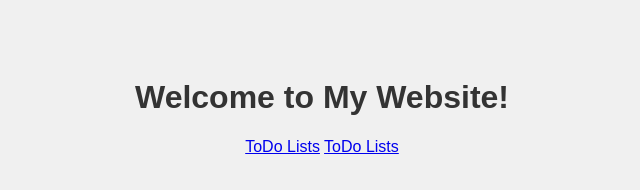
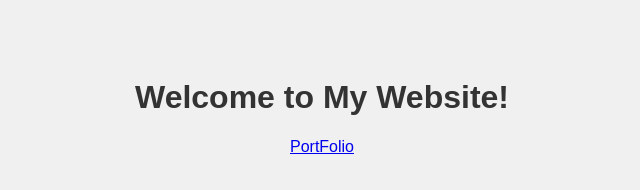
Before and after one commit to Ushadevi202/ushadevi202, a plain HTML site: page index.html in a window 1280 px wide. Shown: the whole page, without its empty margins (318-958 px from the left). Drawn offline with Linux system fonts and the light colour scheme.

Commit message:
Update index.html

```diff
--- a/index.html
+++ b/index.html
@@ -22,7 +22,7 @@
 </head>
 <body>
     <h1>Welcome to My Website!</h1>
-     <a href="https://github.com/Ushadevi202/ushadevi202/Ex1/port.html">ToDo Lists</a>
-    <a href="https://github.com/Ushadevi202/ushadevi202/Ex2/Index1.html">ToDo Lists</a>
+     <a href="https://github.com/Ushadevi202/ushadevi202/blob/main/Ex1/port.html">PortFolio</a>
+
 </body>
 </html>
```
